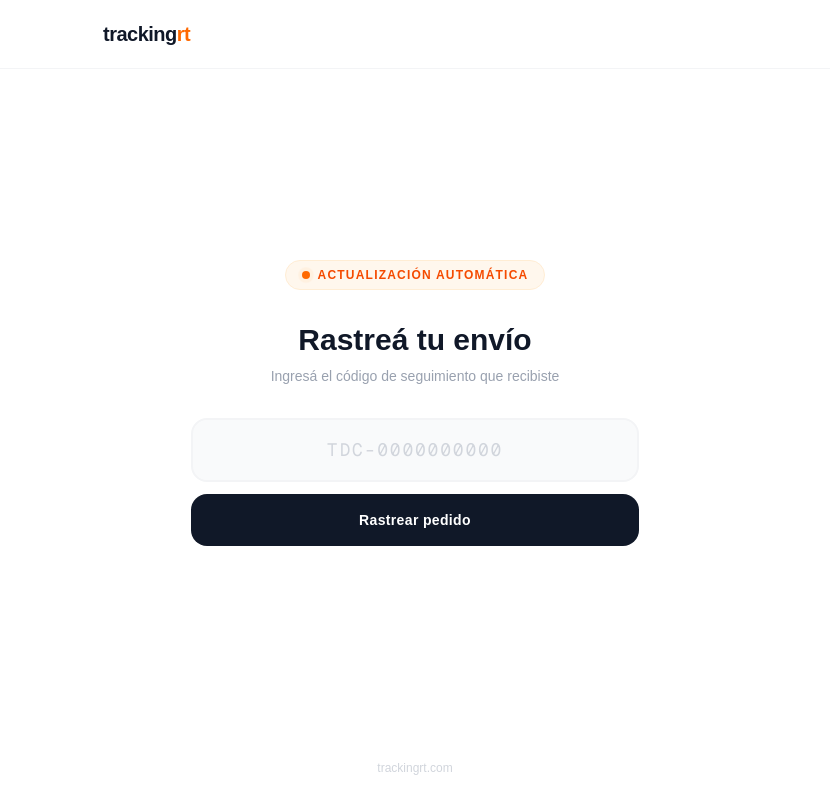
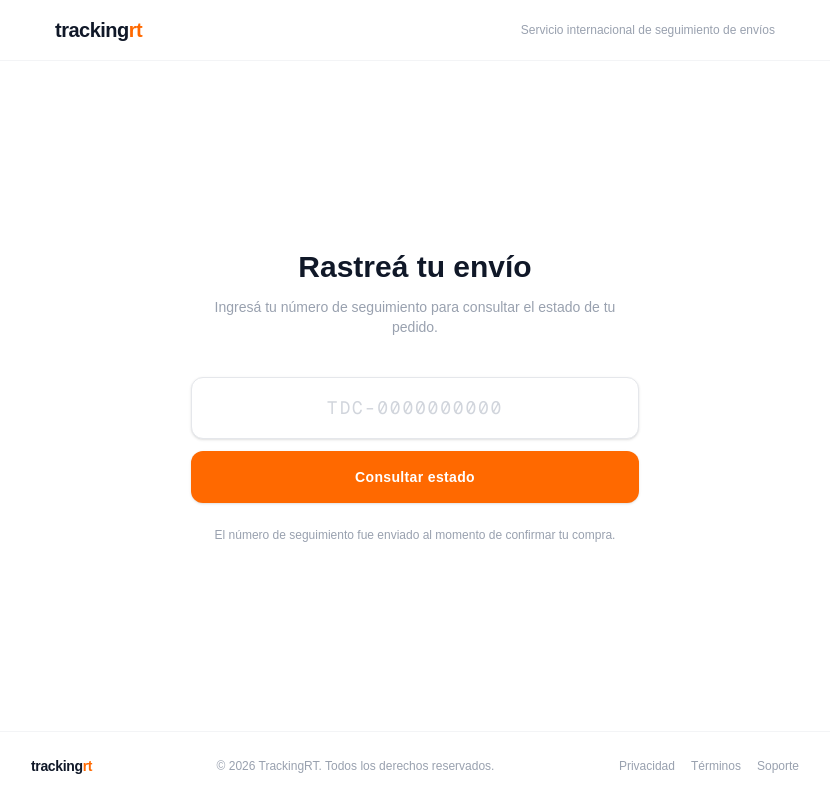
Before and after one commit to andyyyyyyy591/RIDERST, a Next.js app: page / in a window 1280 px wide. Shown: the whole page, without its empty margins (225-1055 px from the left). Built offline with nearby package versions, Linux system fonts and the light colour scheme.

Commit message:
feat: footer legal, sin referencias a automatización, look profesional

```diff
--- a/src/app/[code]/page.tsx
+++ b/src/app/[code]/page.tsx
@@ -47,13 +47,9 @@
           <a href="/" className="text-xl font-black text-gray-900 tracking-tight">
             tracking<span className="text-orange-500">rt</span>
           </a>
-          <div className="flex items-center gap-1.5">
-            <span className="relative flex h-2 w-2">
-              <span className="animate-ping absolute inline-flex h-full w-full rounded-full bg-orange-400 opacity-75" />
-              <span className="relative inline-flex rounded-full h-2 w-2 bg-orange-500" />
-            </span>
-            <span className="text-xs font-semibold text-orange-500 uppercase tracking-widest">En vivo</span>
-          </div>
+          <span className="text-xs text-gray-400 hidden sm:block">
+            Servicio internacional de seguimiento
+          </span>
         </div>
       </header>
 
@@ -103,9 +99,22 @@
           <TrackingTimeline phases={TIMELINE_PHASES} activePhaseIndex={activePhaseIndex} />
         </div>
 
-        <p className="text-center text-gray-300 text-xs pb-4">
-          trackingrt.com
-        </p>
+        {/* Footer */}
+        <div className="border-t border-gray-100 pt-6 pb-4">
+          <div className="flex flex-col sm:flex-row items-center justify-between gap-2">
+            <span className="text-sm font-black text-gray-900 tracking-tight">
+              tracking<span className="text-orange-500">rt</span>
+            </span>
+            <p className="text-xs text-gray-400 text-center">
+              © {new Date().getFullYear()} TrackingRT. Todos los derechos reservados.
+            </p>
+            <div className="flex gap-4 text-xs text-gray-400">
+              <span>Privacidad</span>
+              <span>Términos</span>
+              <span>Soporte</span>
+            </div>
+          </div>
+        </div>
       </div>
     </main>
   );
--- a/src/app/page.tsx
+++ b/src/app/page.tsx
@@ -17,35 +17,27 @@
     <main className="min-h-screen bg-white flex flex-col">
       {/* Header */}
       <header className="border-b border-gray-100">
-        <div className="max-w-2xl mx-auto px-6 py-5">
+        <div className="max-w-3xl mx-auto px-6 py-4 flex items-center justify-between">
           <span className="text-xl font-black text-gray-900 tracking-tight">
             tracking<span className="text-orange-500">rt</span>
+          </span>
+          <span className="text-xs text-gray-400 hidden sm:block">
+            Servicio internacional de seguimiento de envíos
           </span>
         </div>
       </header>
 
-      {/* Contenido central */}
-      <div className="flex-1 flex items-center justify-center px-6">
+      {/* Hero */}
+      <div className="flex-1 flex items-center justify-center px-6 py-16">
         <div className="w-full max-w-md">
-          {/* Badge en vivo */}
-          <div className="flex justify-center mb-8">
-            <div className="inline-flex items-center gap-2 bg-orange-50 border border-orange-100 rounded-full px-4 py-1.5">
-              <span className="relative flex h-2 w-2">
-                <span className="animate-ping absolute inline-flex h-full w-full rounded-full bg-orange-400 opacity-75" />
-                <span className="relative inline-flex rounded-full h-2 w-2 bg-orange-500" />
-              </span>
-              <span className="text-xs font-semibold text-orange-600 uppercase tracking-widest">
-                Actualización automática
-              </span>
-            </div>
+          <div className="text-center mb-10">
+            <h1 className="text-3xl font-black text-gray-900 mb-3">
+              Rastreá tu envío
+            </h1>
+            <p className="text-gray-400 text-sm">
+              Ingresá tu número de seguimiento para consultar el estado de tu pedido.
+            </p>
           </div>
-
-          <h1 className="text-3xl font-black text-gray-900 text-center mb-2">
-            Rastreá tu envío
-          </h1>
-          <p className="text-gray-400 text-center text-sm mb-8">
-            Ingresá el código de seguimiento que recibiste
-          </p>
 
           <form onSubmit={handleSearch} className="space-y-3">
             <input
@@ -53,20 +45,39 @@
               value={code}
               onChange={(e) => setCode(e.target.value)}
               placeholder="TDC-0000000000"
-              className="w-full px-5 py-4 rounded-2xl border-2 border-gray-100 bg-gray-50 text-gray-900 placeholder-gray-300 text-center font-mono text-lg tracking-widest focus:outline-none focus:border-orange-400 focus:bg-white transition-all"
+              className="w-full px-5 py-4 rounded-xl border border-gray-200 bg-white text-gray-900 placeholder-gray-300 text-center font-mono text-lg tracking-widest focus:outline-none focus:ring-2 focus:ring-orange-400 focus:border-transparent transition-all shadow-sm"
             />
             <button
               type="submit"
-              className="w-full bg-gray-900 hover:bg-gray-800 text-white font-bold py-4 rounded-2xl transition-colors text-sm tracking-wide"
+              className="w-full bg-orange-500 hover:bg-orange-600 text-white font-bold py-4 rounded-xl transition-colors text-sm tracking-wide shadow-sm"
             >
-              Rastrear pedido
+              Consultar estado
             </button>
           </form>
+
+          <p className="text-center text-gray-400 text-xs mt-6">
+            El número de seguimiento fue enviado al momento de confirmar tu compra.
+          </p>
         </div>
       </div>
 
-      <footer className="text-center py-6 text-gray-300 text-xs">
-        trackingrt.com
+      {/* Footer */}
+      <footer className="border-t border-gray-100 py-6 px-6">
+        <div className="max-w-3xl mx-auto">
+          <div className="flex flex-col sm:flex-row items-center justify-between gap-3">
+            <span className="text-sm font-black text-gray-900 tracking-tight">
+              tracking<span className="text-orange-500">rt</span>
+            </span>
+            <p className="text-xs text-gray-400 text-center">
+              © {new Date().getFullYear()} TrackingRT. Todos los derechos reservados.
+            </p>
+            <div className="flex gap-4 text-xs text-gray-400">
+              <span>Privacidad</span>
+              <span>Términos</span>
+              <span>Soporte</span>
+            </div>
+          </div>
+        </div>
       </footer>
     </main>
   );
```
